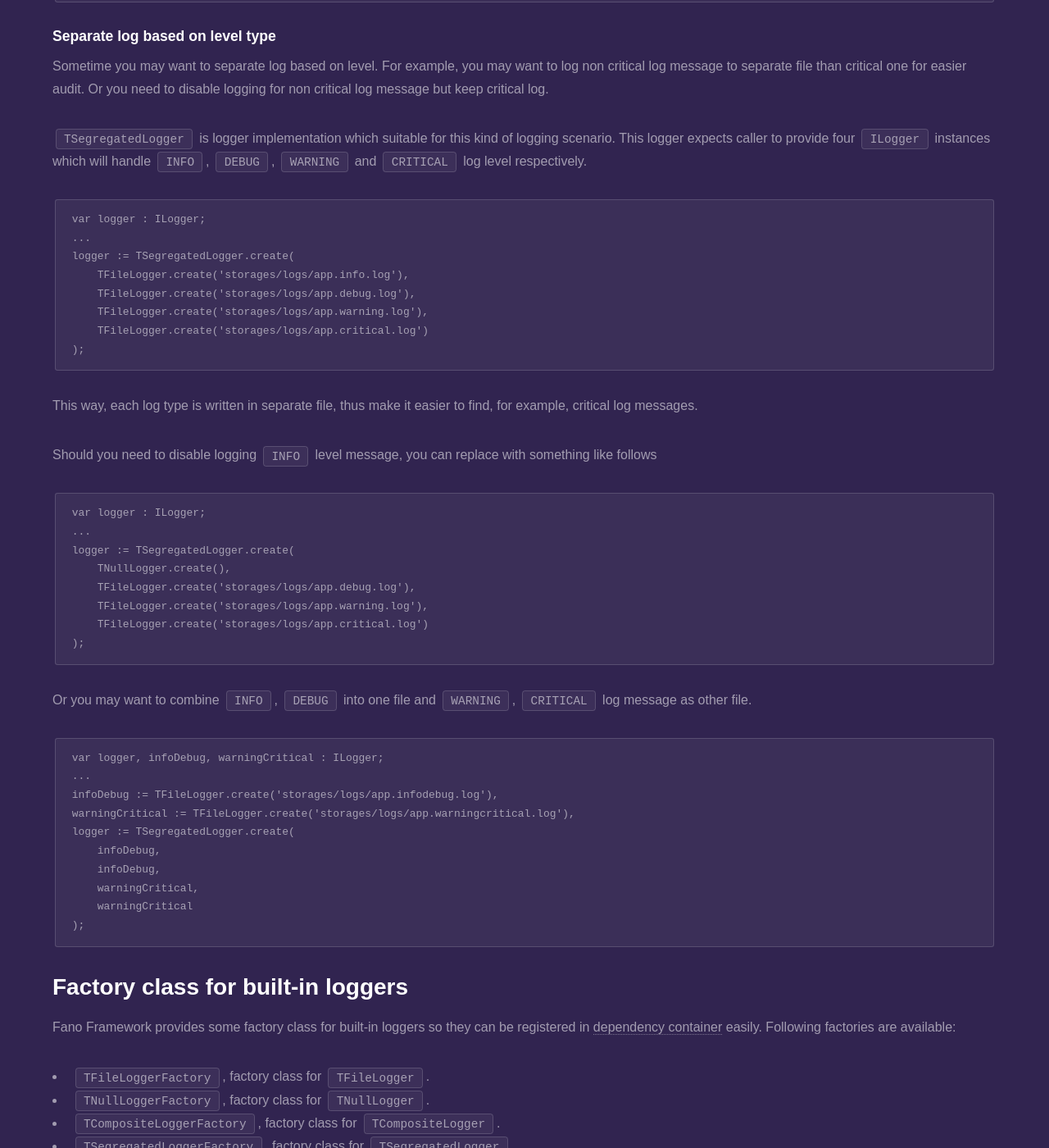
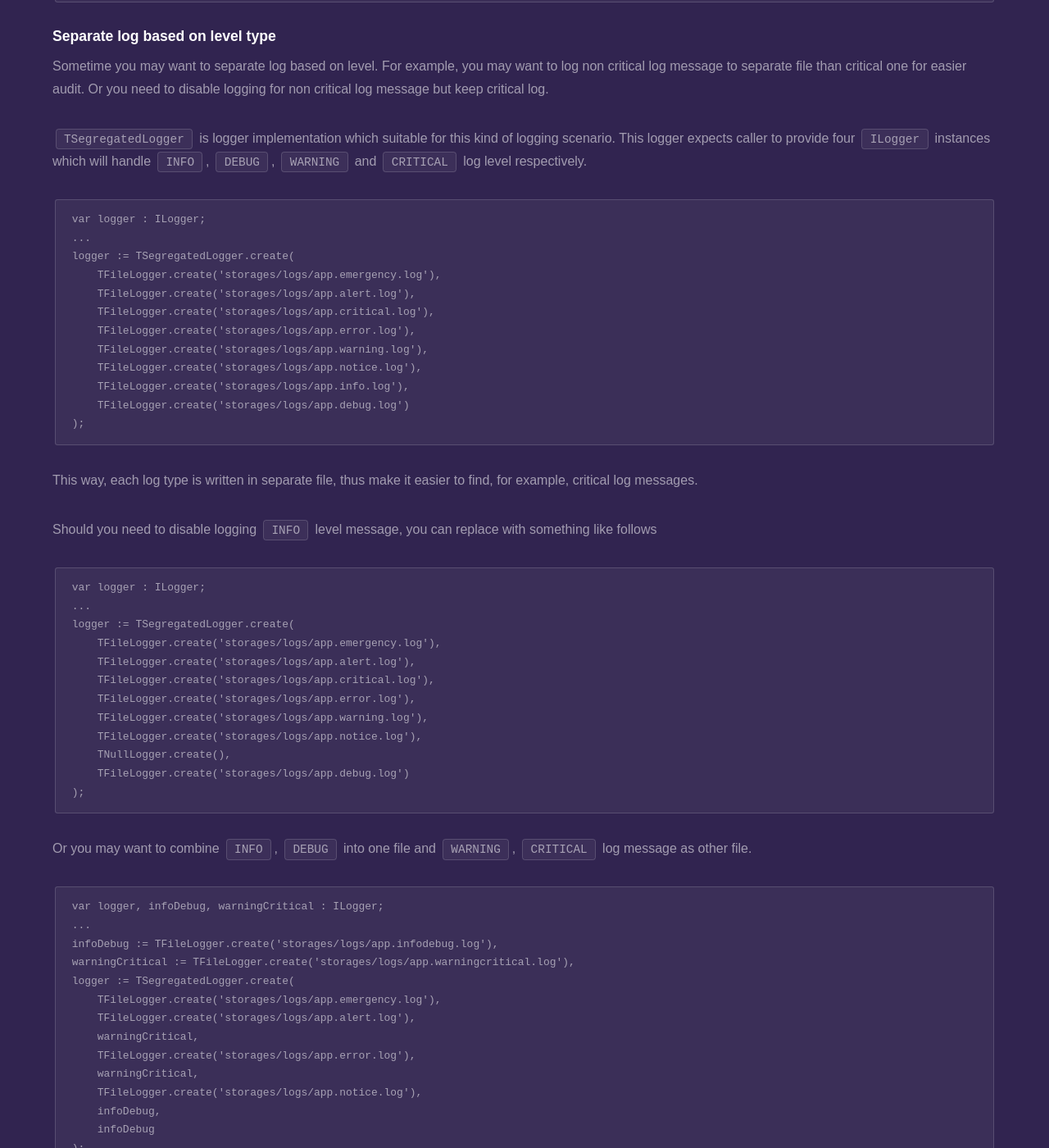
Before and after one commit to fanoframework/fanoframework.github.io, a Jekyll site: the page built from utilities/using-loggers/index.md, in a window 1280 px wide and 1400 px high, scrolled down 2989 px. Shown: the whole window at 82% size. Built offline with Jekyll 4.4.1, drawn with Linux system fonts in a browser that asks for light colours; our own code applies the rules of GitHub Pages for plain Markdown files.

Commit message:
update content about segregated logger

````diff
--- a/utilities/using-loggers/index.md
+++ b/utilities/using-loggers/index.md
@@ -126,10 +126,14 @@ which will handle `INFO`, `DEBUG`, `WARNING` and `CRITICAL` log level respective
 var logger : ILogger;
 ...
 logger := TSegregatedLogger.create(
+    TFileLogger.create('storages/logs/app.emergency.log'),
+    TFileLogger.create('storages/logs/app.alert.log'),
+    TFileLogger.create('storages/logs/app.critical.log'),
+    TFileLogger.create('storages/logs/app.error.log'),
+    TFileLogger.create('storages/logs/app.warning.log'),
+    TFileLogger.create('storages/logs/app.notice.log'),
     TFileLogger.create('storages/logs/app.info.log'),
-    TFileLogger.create('storages/logs/app.debug.log'),
-    TFileLogger.create('storages/logs/app.warning.log'),
-    TFileLogger.create('storages/logs/app.critical.log')
+    TFileLogger.create('storages/logs/app.debug.log')
 );
 ```
 This way, each log type is written in separate file, thus make it easier to find,
@@ -141,10 +145,14 @@ Should you need to disable logging `INFO` level message, you can replace with so
 var logger : ILogger;
 ...
 logger := TSegregatedLogger.create(
+    TFileLogger.create('storages/logs/app.emergency.log'),
+    TFileLogger.create('storages/logs/app.alert.log'),
+    TFileLogger.create('storages/logs/app.critical.log'),
+    TFileLogger.create('storages/logs/app.error.log'),
+    TFileLogger.create('storages/logs/app.warning.log'),
+    TFileLogger.create('storages/logs/app.notice.log'),
     TNullLogger.create(),
-    TFileLogger.create('storages/logs/app.debug.log'),
-    TFileLogger.create('storages/logs/app.warning.log'),
-    TFileLogger.create('storages/logs/app.critical.log')
+    TFileLogger.create('storages/logs/app.debug.log')
 );
 ```
 
@@ -156,10 +164,14 @@ var logger, infoDebug, warningCritical : ILogger;
 infoDebug := TFileLogger.create('storages/logs/app.infodebug.log'),
 warningCritical := TFileLogger.create('storages/logs/app.warningcritical.log'),
 logger := TSegregatedLogger.create(
+    TFileLogger.create('storages/logs/app.emergency.log'),
+    TFileLogger.create('storages/logs/app.alert.log'),
+    warningCritical,
+    TFileLogger.create('storages/logs/app.error.log'),
+    warningCritical,
+    TFileLogger.create('storages/logs/app.notice.log'),
     infoDebug,
-    infoDebug,
-    warningCritical,
-    warningCritical
+    infoDebug
 );
 ```
 
````
